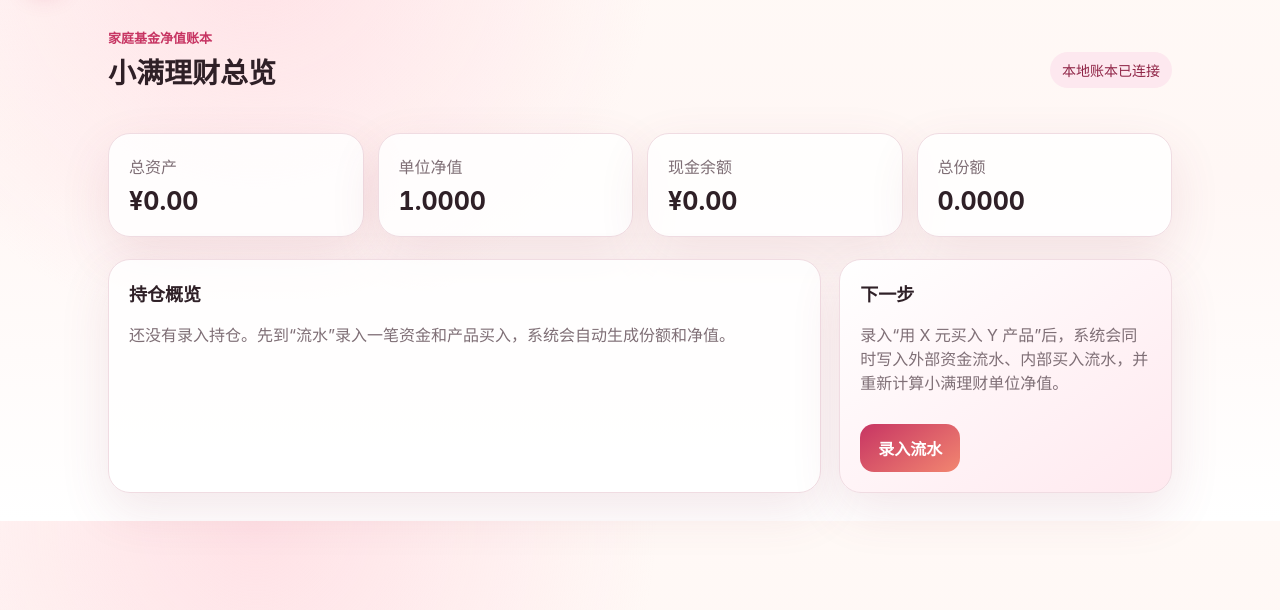
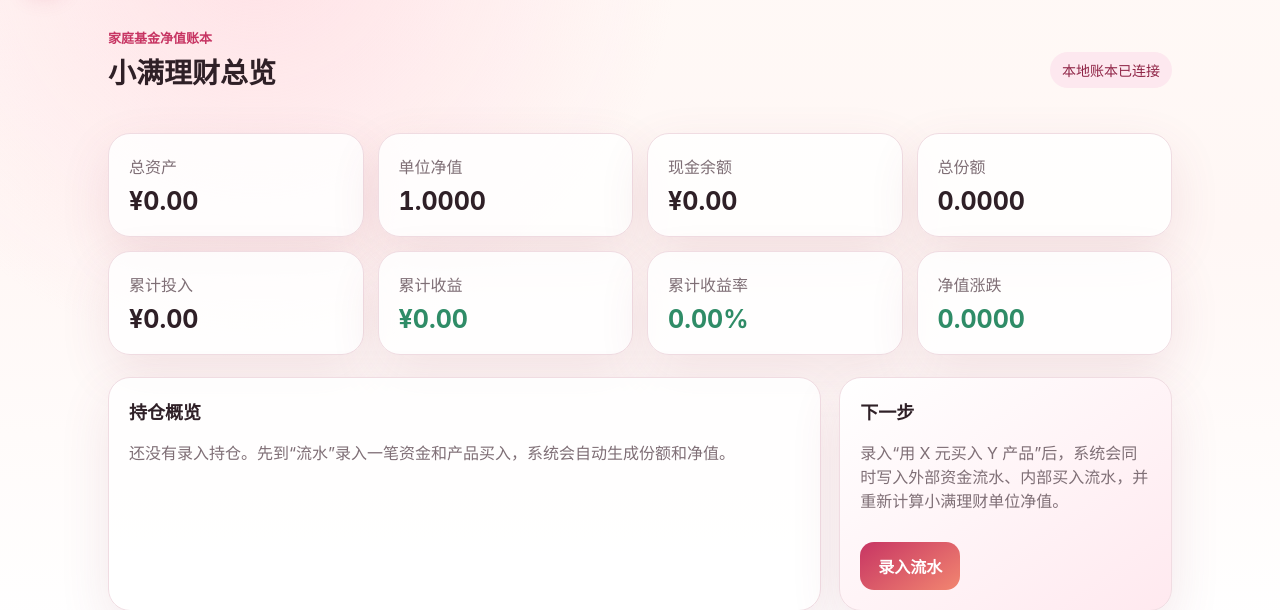
Before and after one commit to djyangmaowei/xiaoman-licai, a FastAPI app: page / in a window 1280 px wide. Shown: the part 64-674 px from the top of the page. Run offline with FastAPI, Linux system fonts and the light colour scheme.

Commit message:
feat: show portfolio performance metrics

```diff
--- a/app/templates/dashboard.html
+++ b/app/templates/dashboard.html
@@ -25,6 +25,28 @@
   <article class="metric">
     <span>总份额</span>
     <strong>{{ snapshot.total_shares|number4 }}</strong>
+  </article>
+  <article class="metric">
+    <span>累计投入</span>
+    <strong>{{ snapshot.invested_capital|money }}</strong>
+  </article>
+  <article class="metric">
+    <span>累计收益</span>
+    <strong class="{% if snapshot.total_profit >= 0 %}positive{% else %}negative{% endif %}">
+      {{ snapshot.total_profit|money }}
+    </strong>
+  </article>
+  <article class="metric">
+    <span>累计收益率</span>
+    <strong class="{% if snapshot.unit_nav_change >= 0 %}positive{% else %}negative{% endif %}">
+      {{ snapshot.unit_nav_change|percent }}
+    </strong>
+  </article>
+  <article class="metric">
+    <span>净值涨跌</span>
+    <strong class="{% if snapshot.unit_nav_change >= 0 %}positive{% else %}negative{% endif %}">
+      {{ snapshot.unit_nav_change|number4 }}
+    </strong>
   </article>
 </section>
 
```
Also changed, not shown: app/services/portfolio_service.py (+12 -0 lines), tests/api/test_ledger_flow.py (+42 -0 lines).
